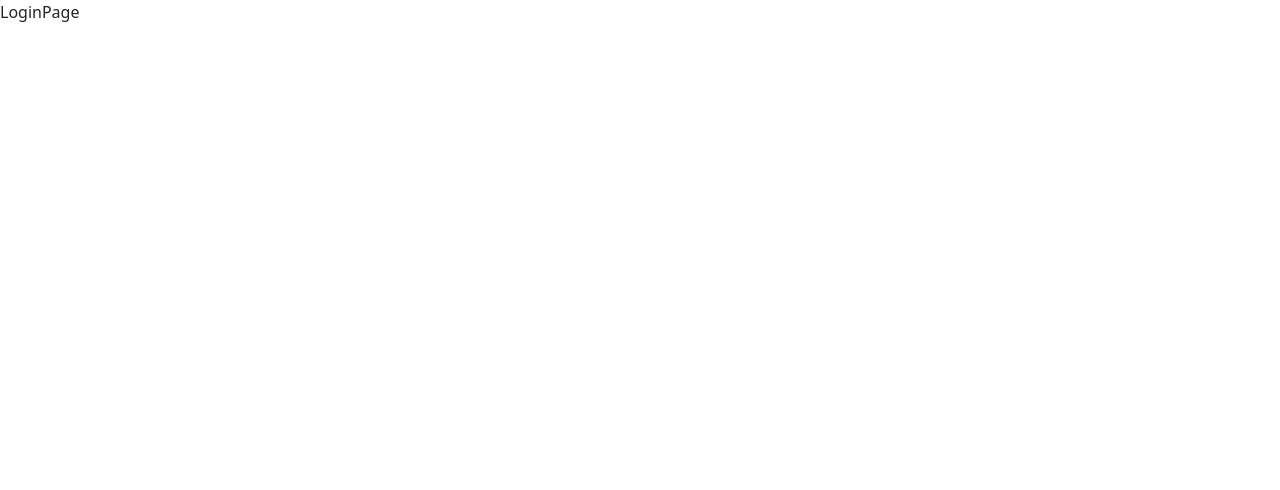
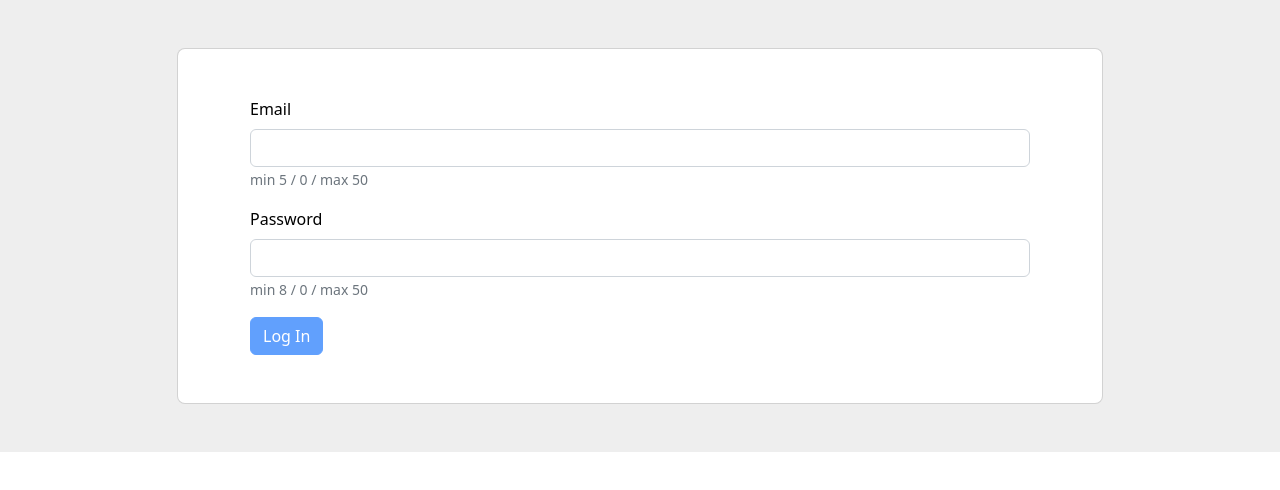
Before and after one commit to ShevtsovTN/test-softsolutions-front, a Vue app: page /admin/login in a window 1280 px wide. Shown: the top 490 px of the page. Built offline with nearby package versions, Linux system fonts and the light colour scheme.

Commit message:
Add auth system for app.

```diff
--- a/src/App.vue
+++ b/src/App.vue
@@ -1,6 +1,20 @@
-<script setup>
+<script>
+import NavPanel from "@/components/navigation/NavPanel.vue";
+import { computed } from "vue";
+import { useStore } from "vuex";
+export default {
+  name: "MainPage",
+  components: { NavPanel },
+  setup() {
+    const store = useStore();
+    return {
+      isAuth: computed(() => store.getters.isAuth),
+    };
+  },
+};
 </script>
 
 <template>
+  <NavPanel v-if="isAuth" />
   <RouterView />
 </template>
--- a/src/components/navigation/NavPanel.vue
+++ b/src/components/navigation/NavPanel.vue
@@ -1,29 +1,49 @@
 <template>
-  <nav
-    class="navbar navbar-expand-lg bg-light d-flex w-100 justify-content-around"
-  >
-    <div class="col-6 d-flex w-100">
-      <RouterLink class="nav-link" to="/brands">Brands</RouterLink>
-      <RouterLink class="nav-link" to="/models">Models</RouterLink>
-      <RouterLink class="nav-link" to="/cars">Cars</RouterLink>
+  <nav class="navbar bg-light d-flex justify-content-around">
+    <div class="col-10 d-flex justify-content-start align-items-center">
+      <RouterLink class="nav-link m-3" :to="{ name: 'main' }">Main</RouterLink>
+      <RouterLink class="nav-link m-3" :to="{ name: 'brands' }"
+        >Brands</RouterLink
+      >
+      <RouterLink class="nav-link m-3" :to="{ name: 'models' }"
+        >Models</RouterLink
+      >
+      <RouterLink class="nav-link m-3" :to="{ name: 'cars' }">Cars</RouterLink>
     </div>
-    <div v-if="isAuth" class="col-6">Username</div>
-    <div v-else class="col-6">Logout</div>
+    <div v-if="isAuth" class="col-2 d-flex align-items-center">
+      <div class="col-6">{{ user.name }}</div>
+      <button @click="logout" class="btn btn-primary">Log Out</button>
+    </div>
   </nav>
 </template>
 
 <script>
 import { computed } from "vue";
 import { useStore } from "vuex";
+import { useRouter } from "vue-router";
 
 export default {
   name: "NavPanel",
   setup() {
     const store = useStore();
+    const router = useRouter();
+
+    function logout() {
+      store.dispatch("logout");
+      router.push({ name: "login" });
+    }
 
     return {
       isAuth: computed(() => store.getters.isAuth),
+      user: computed(() => store.getters.getUser),
+      logout,
     };
   },
 };
 </script>
+
+<style>
+.router-link-active {
+  font-size: 110%;
+}
+</style>
--- /dev/null
+++ b/src/helpers/field.js
@@ -0,0 +1,25 @@
+import { reactive, ref, watch } from "vue";
+
+export function useField(field) {
+  const valid = ref(true);
+  const value = ref(field.value);
+  const touched = ref(false);
+  const errors = reactive({});
+
+  const reassign = (val) => {
+    valid.value = true;
+    Object.keys(field.validators ?? {}).map((name) => {
+      const isValid = field.validators[name](val);
+      errors[name] = !isValid;
+      if (!isValid) {
+        valid.value = false;
+      }
+    });
+  };
+
+  watch(value, reassign);
+
+  reassign(field.value);
+
+  return { valid, value, errors, touched, blur: () => (touched.value = true) };
+}
--- /dev/null
+++ b/src/helpers/form.js
@@ -0,0 +1,24 @@
+import { computed, reactive } from "vue";
+import { useField } from "@/helpers/field";
+
+export function useForm(init = {}) {
+  const form = reactive({});
+  const validKey = "valid";
+
+  for (const [key, value] of Object.entries(init)) {
+    form[key] = useField(value);
+  }
+
+  const withoutValid = (k) => k !== validKey;
+
+  form[validKey] = computed(() => {
+    return Object.keys(form)
+      .filter(withoutValid)
+      .reduce((acc, key) => {
+        acc = form[key].valid;
+        return acc;
+      }, true);
+  });
+
+  return form;
+}
--- /dev/null
+++ b/src/helpers/validation.js
@@ -0,0 +1,14 @@
+export function minLength(num) {
+  return (val) => val.length >= num;
+}
+export function maxLength(num) {
+  return (val) => val.length <= num;
+}
+export function required(val) {
+  return !!val;
+}
+export function email(val) {
+  const EMAIL_REGEXP =
+    /^(([^<>()[\].,;:\s@"]+(\.[^<>()[\].,;:\s@"]+)*)|(".+"))@(([^<>()[\].,;:\s@"]+\.)+[^<>()[\].,;:\s@"]{2,})$/iu;
+  return EMAIL_REGEXP.test(val);
+}
--- a/src/store/modules/users.js
+++ b/src/store/modules/users.js
@@ -1,5 +1,6 @@
 import api from "@/api";
 import config from "@/configs";
+import router from "@/router";
 
 const state = {
   user: {},
@@ -34,26 +35,23 @@ const getters = {
 const actions = {
   login({ commit }, payload) {
     api
-      .get(config.urlCsrf + "sanctum/csrf-cookie")
-      .then(() => {
-        api
-          .post(config.url + "login", {
-            email: payload.email,
-            password: payload.password,
-          })
-          .then((response) => {
-            commit("setUser", response.record);
-          })
-          .catch((error) => console.log(error.toJSON()));
+      .post(config.url + "auth/login", {
+        email: payload.email,
+        password: payload.password,
+      })
+      .then((response) => {
+        commit("setUser", response);
+        router.push({ name: "main" });
       })
       .catch((error) => console.log(error.toJSON()));
   },
 
   logout({ commit }) {
     api
-      .post(config.url + "logout")
+      .post(config.url + "auth/logout")
       .then(() => {
         commit("unsetUser");
+        router.push({ name: "login" });
       })
       .catch((error) => console.log(error.toJSON()));
   },
@@ -63,13 +61,15 @@ const actions = {
 const mutations = {
   setUser(state, payload) {
     state.isAuth = true;
-    state.user = payload;
-    state.permission = [...payload.role].shift().name;
+    state.user = payload.data;
+    state.token = payload.token;
+    state.permission = [...payload.data.roles].shift().role;
   },
 
   unsetUser(state) {
     state.isAuth = false;
     state.user = {};
+    state.token = "";
     state.permission = "";
   },
 };
--- a/src/views/LoginPage.vue
+++ b/src/views/LoginPage.vue
@@ -1,11 +1,170 @@
 <template>
-  <div class="">LoginPage</div>
+  <section class="h-100 gradient-form" style="background-color: #eee">
+    <div class="container py-5 h-100">
+      <div class="row d-flex justify-content-center align-items-center h-100">
+        <div class="col-xl-10">
+          <div class="card rounded-3 text-black">
+            <div class="row g-0">
+              <div class="col-12">
+                <div class="card-body p-md-5 mx-md-4">
+                  <form
+                    class="row g-3 needs-validation"
+                    novalidate
+                    @submit.prevent="submit"
+                  >
+                    <div class="col-md-12">
+                      <label for="validationEmail" class="form-label"
+                        >Email</label
+                      >
+                      <input
+                        type="text"
+                        class="form-control"
+                        id="validationEmail"
+                        :class="{
+                          'is-invalid': !form.email.valid && form.email.touched,
+                          'is-valid': form.email.valid,
+                        }"
+                        @blur="form.email.blur"
+                        v-model="form.email.value"
+                      />
+                      <small class="text-muted"
+                        >min 5 / {{ form.email.value.length }} / max 50</small
+                      >
+                      <small
+                        class="invalid-feedback"
+                        v-if="form.email.errors.required"
+                      >
+                        The field cannot be empty!
+                      </small>
+                      <small
+                        class="invalid-feedback"
+                        v-if="form.email.errors.minLength"
+                      >
+                        The number of characters is less than the allowed
+                        number!
+                      </small>
+                      <small
+                        class="invalid-feedback"
+                        v-if="form.email.errors.maxLength"
+                      >
+                        You have exceeded the allowed number of characters!
+                      </small>
+                      <small
+                        class="invalid-feedback"
+                        v-if="form.email.errors.email"
+                      >
+                        Your email is not valid!
+                      </small>
+                      <small class="valid-feedback" v-if="form.email.valid">
+                        Looks good!
+                      </small>
+                    </div>
+                    <div class="col-md-12">
+                      <label for="validationPassword" class="form-label"
+                        >Password</label
+                      >
+                      <input
+                        type="password"
+                        class="form-control"
+                        id="validationPassword"
+                        :class="{
+                          'is-invalid':
+                            !form.password.valid && form.password.touched,
+                          'is-valid': form.password.valid,
+                        }"
+                        @blur="form.password.blur"
+                        v-model="form.password.value"
+                      />
+                      <small class="text-muted"
+                        >min 8 / {{ form.password.value.length }} / max
+                        50</small
+                      >
+                      <small
+                        class="invalid-feedback"
+                        v-if="form.password.errors.required"
+                      >
+                        The field cannot be empty!
+                      </small>
+                      <small
+                        class="invalid-feedback"
+                        v-if="form.password.errors.minLength"
+                      >
+                        The number of characters is less than the allowed
+                        number!
+                      </small>
+                      <small
+                        class="invalid-feedback"
+                        v-if="form.password.errors.maxLength"
+                      >
+                        You have exceeded the allowed number of characters!
+                      </small>
+                      <small class="valid-feedback" v-if="form.password.valid">
+                        Looks good!
+                      </small>
+                    </div>
+                    <div class="col-12">
+                      <button
+                        class="btn btn-primary"
+                        type="submit"
+                        :disabled="!form.valid"
+                      >
+                        Log In
+                      </button>
+                    </div>
+                  </form>
+                </div>
+              </div>
+            </div>
+          </div>
+        </div>
+      </div>
+    </div>
+  </section>
 </template>
 
 <script>
+import { useStore } from "vuex";
+import { useForm } from "@/helpers/form";
+import { email, maxLength, minLength } from "@/helpers/validation";
+import { reactive } from "vue";
+
 export default {
   name: "LoginPage",
+
+  setup() {
+    const store = useStore();
+
+    const form = useForm({
+      email: {
+        value: "",
+        validators: {
+          minLength: minLength(5),
+          maxLength: maxLength(50),
+          email,
+        },
+      },
+      password: {
+        value: "",
+        validators: { minLength: minLength(8) },
+      },
+    });
+
+    function submit() {
+      const data = reactive({});
+      for (const [key, value] of Object.entries(form)) {
+        if (value.value !== "") {
+          data[key] = value.value;
+        }
+      }
+      if (Object.keys(data).length !== 0) {
+        store.dispatch("login", data);
+      }
+    }
+
+    return {
+      form,
+      submit,
+    };
+  },
 };
 </script>
-
-<style scoped></style>
--- a/src/views/Main.vue
+++ b/src/views/Main.vue
@@ -1,5 +1,15 @@
 <template>
-  <div class="">Main</div>
+  <div class="container mt-4 text-center">
+    <h2>Закрытый каталог автомобилей</h2>
+    <p class="mt-4 mb-1"><b>Описание:</b></p>
+    <p>Система позволяет добавлять автомобили в каталог</p>
+    <p class="mt-4 mb-1"><b>Технологии:</b></p>
+    <p>
+      PHP, HTML, MySQL, Laravel 9, CSS, Bootstrap 5, JavaScript, Vue 3 with
+      Composition API
+    </p>
+  </div>
+
 </template>
 
 <script>
```
Also changed, not shown: src/main.js (+1 -6 lines).
